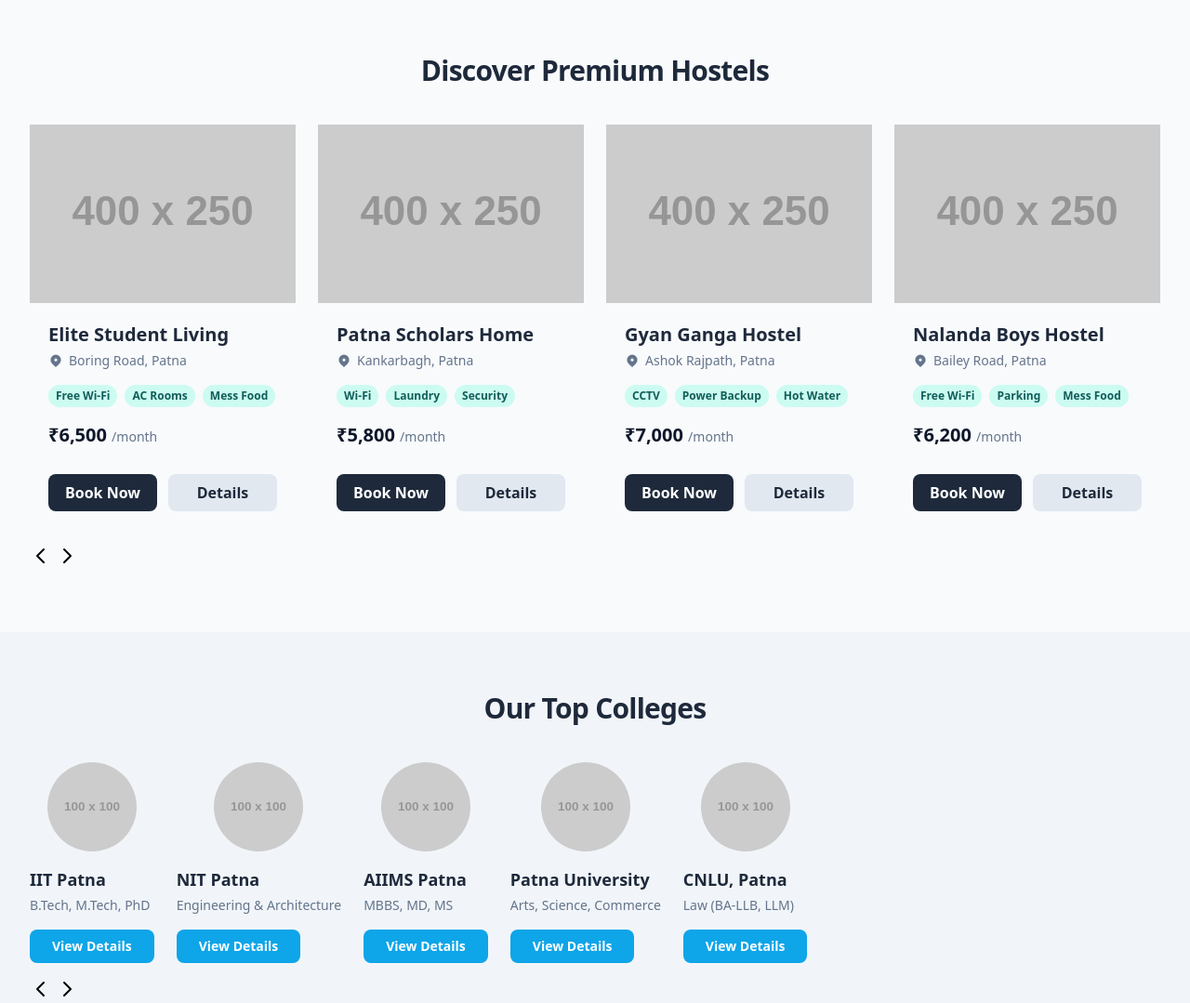
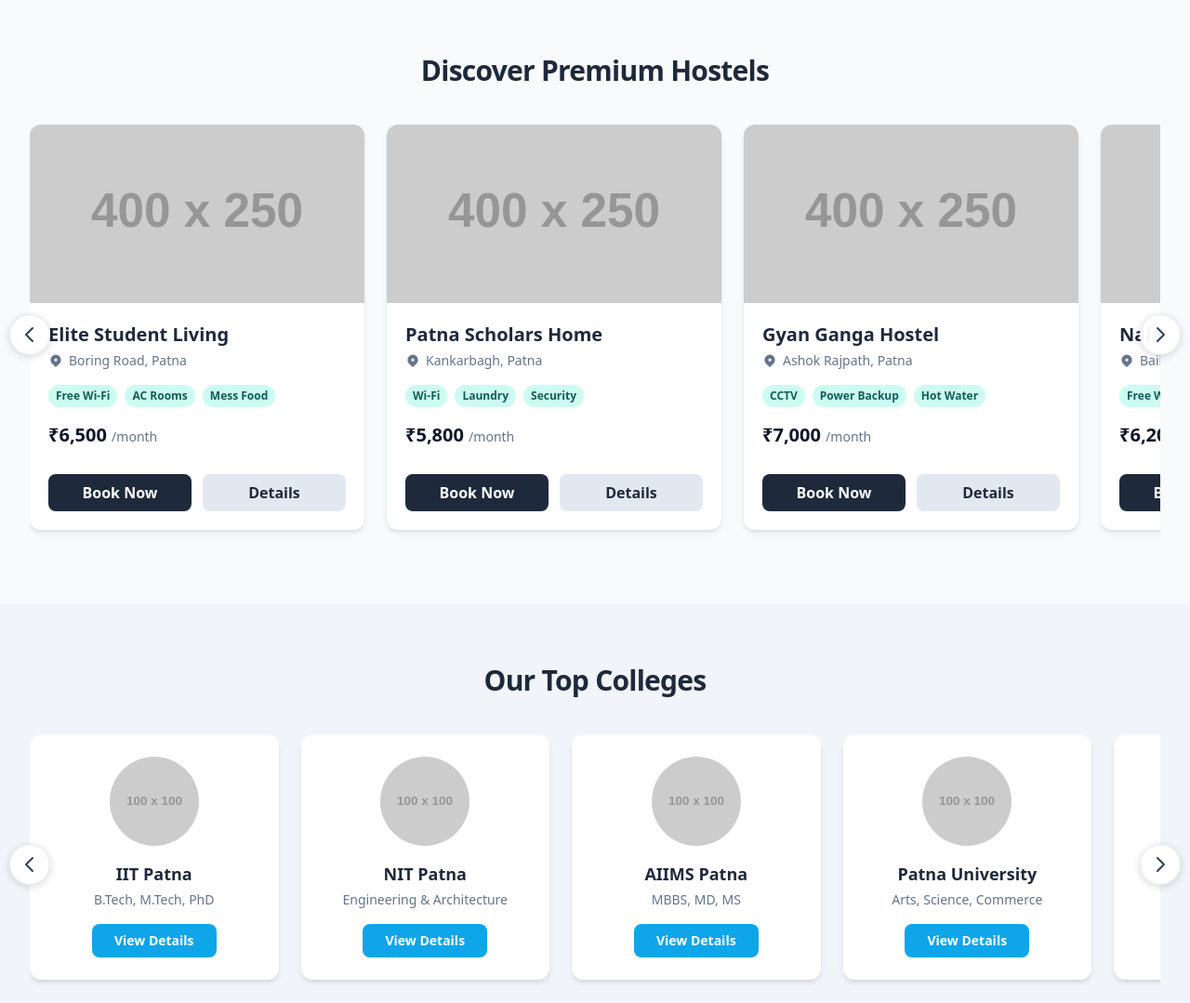
Before and after one commit to Sahilssr1/find, a plain HTML site: page index.html in a window 1280 px wide. Shown: the part 1020-2099 px from the top of the page at 93% size. Drawn offline with nearby package versions, Linux system fonts and the light colour scheme; placeholder pictures from the web are drawn by us; some icons are missing.

Commit message:
Update style.css

```diff
--- a/style.css
+++ b/style.css
@@ -267,3 +267,97 @@ body {
 .card-link:hover {
     color: #0f766e; /* hover:text-teal-700 */
 }
+/* --- HORIZONTAL SCROLL SECTIONS --- */
+.horizontal-scroll-container {
+    scroll-padding: 0 1rem; /* Ensures cards don't snap right up against the edge */
+    scroll-snap-type: x mandatory;
+    -ms-overflow-style: none; /* IE and Edge */
+    scrollbar-width: none; /* Firefox */
+    transition: scroll 0.3s ease-in-out;
+}
+
+.horizontal-scroll-container::-webkit-scrollbar {
+    display: none; /* Hide scrollbar for Chrome, Safari and Opera */
+}
+
+/* --- HOSTEL CARD STYLES --- */
+.hostel-card {
+    flex: 0 0 90%; /* On mobile, card takes 90% of viewport width */
+    max-width: 360px; /* A max-width for consistency */
+    display: flex;
+    flex-direction: column;
+    background-color: white;
+    border-radius: 0.75rem; /* rounded-lg */
+    box-shadow: 0 4px 6px -1px rgba(0, 0, 0, 0.1), 0 2px 4px -1px rgba(0, 0, 0, 0.06);
+    overflow: hidden;
+    scroll-snap-align: start;
+    transition: transform 0.3s ease, box-shadow 0.3s ease;
+}
+.hostel-card:hover {
+    transform: translateY(-5px);
+    box-shadow: 0 10px 15px -3px rgba(0, 0, 0, 0.1), 0 4px 6px -2px rgba(0, 0, 0, 0.05);
+}
+
+/* --- COLLEGE & INSTITUTE CARD STYLES --- */
+.entity-card {
+    flex: 0 0 65%; /* On mobile, card takes 65% of viewport width */
+    max-width: 280px;
+    background-color: white;
+    border-radius: 0.75rem; /* rounded-lg */
+    box-shadow: 0 4px 6px -1px rgba(0, 0, 0, 0.1), 0 2px 4px -1px rgba(0, 0, 0, 0.06);
+    overflow: hidden;
+    scroll-snap-align: start;
+    text-align: center;
+    padding: 1.5rem; /* p-6 */
+    transition: transform 0.3s ease, box-shadow 0.3s ease;
+}
+.entity-card:hover {
+    transform: translateY(-5px);
+    box-shadow: 0 10px 15px -3px rgba(0, 0, 0, 0.1), 0 4px 6px -2px rgba(0, 0, 0, 0.05);
+}
+
+/* Responsive adjustments for card widths */
+@media (min-width: 640px) { /* sm */
+    .hostel-card { flex: 0 0 45%; }
+    .entity-card { flex: 0 0 40%; }
+}
+
+@media (min-width: 1024px) { /* lg */
+    .hostel-card { flex: 0 0 31%; }
+    .entity-card { flex: 0 0 22%; }
+}
+
+
+/* --- SCROLL ARROWS --- */
+.scroll-arrow {
+    display: none; /* Hidden on mobile by default */
+    position: absolute;
+    top: 50%;
+    transform: translateY(-50%);
+    z-index: 10;
+    background-color: rgba(255, 255, 255, 0.95);
+    color: #334155; /* slate-700 */
+    border: 1px solid #e2e8f0; /* slate-200 */
+    border-radius: 50%;
+    width: 44px; /* Slightly larger for easier clicking */
+    height: 44px;
+    cursor: pointer;
+    box-shadow: 0 2px 8px rgba(0,0,0,0.15);
+    transition: all 0.2s ease;
+}
+.scroll-arrow:hover {
+    background-color: white;
+    transform: translateY(-50%) scale(1.1);
+    box-shadow: 0 4px 12px rgba(0,0,0,0.2);
+}
+.scroll-arrow.left-arrow { left: -22px; }
+.scroll-arrow.right-arrow { right: -22px; }
+
+/* Show arrows on desktop where hover is possible and swiping is not the norm */
+@media (min-width: 1024px) { /* lg */
+    .scroll-arrow {
+        display: flex;
+        align-items: center;
+        justify-content: center;
+    }
+}
```
